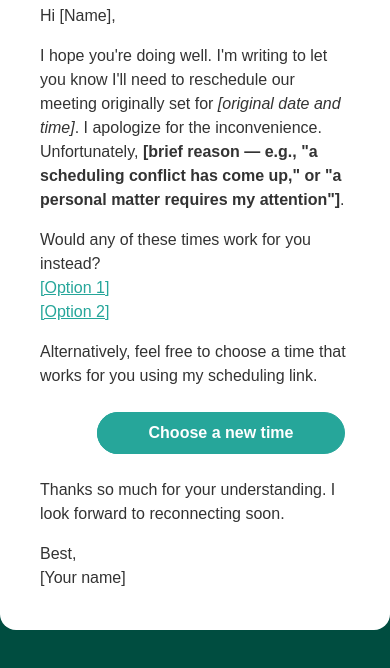
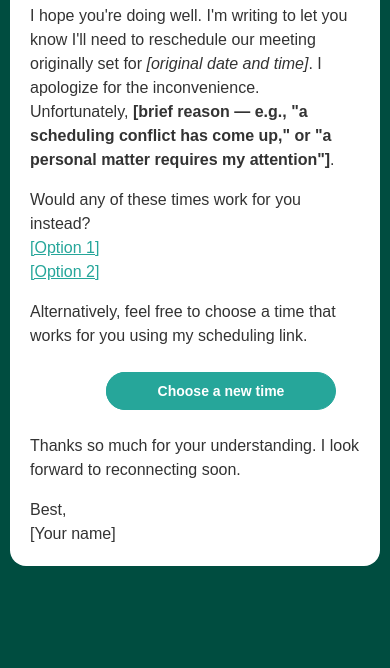
Before and after one commit to iamOmarFaruk/module-10, a plain HTML site: page index.html in a window 390 px wide. Shown: the part 222-890 px from the top of the page. After the commit the page ends 844 px from the top, so only its background shows below. Drawn offline with nearby package versions, Linux system fonts and the light colour scheme; a web font is replaced by a local one.

Commit message:
fix button

```diff
--- a/index.html
+++ b/index.html
@@ -53,8 +53,16 @@
 
         /* RESPONSIVE STYLES */
         @media screen and (max-width: 600px) {
+            .main-container {
+                padding: 0 10px !important;
+            }
+            .bg-main {
+                padding: 20px 10px !important;
+            }
             .content-table {
                 width: 100% !important;
+            }
+            .content-cell {
                 padding: 20px !important;
             }
             .logo-text {
@@ -72,6 +80,10 @@
                 font-size: 16px !important;
                 line-height: 24px !important;
             }
+            .button-a {
+                font-size: 14px !important;
+                line-height: 36px !important;
+            }
         }
     </style>
 </head>
@@ -82,7 +94,7 @@
     <td>
     <![endif]-->
     <table border="0" cellpadding="0" cellspacing="0" width="100%">
-        <tr>
+        <tr class="main-container">
             <td align="center" class="bg-main" style="padding: 40px 0;">
                 <!-- LOGO -->
                 <table border="0" cellpadding="0" cellspacing="0" width="100%" style="max-width: 600px;">
@@ -96,7 +108,7 @@
                 <!-- CONTENT -->
                 <table border="0" cellpadding="0" cellspacing="0" width="90%" class="content-table" style="max-width: 600px; background-color: #ffffff; border-radius: 16px;">
                     <tr>
-                        <td align="left" style="padding: 40px;">
+                        <td align="left" class="content-cell" style="padding: 40px;">
                             <h1 class="font-hind heading text-dark" style="font-size: 26px; font-weight: 700; line-height: 32px; margin: 0 0 24px 0;">
                                 Request to reschedule our meeting
                             </h1>
```
